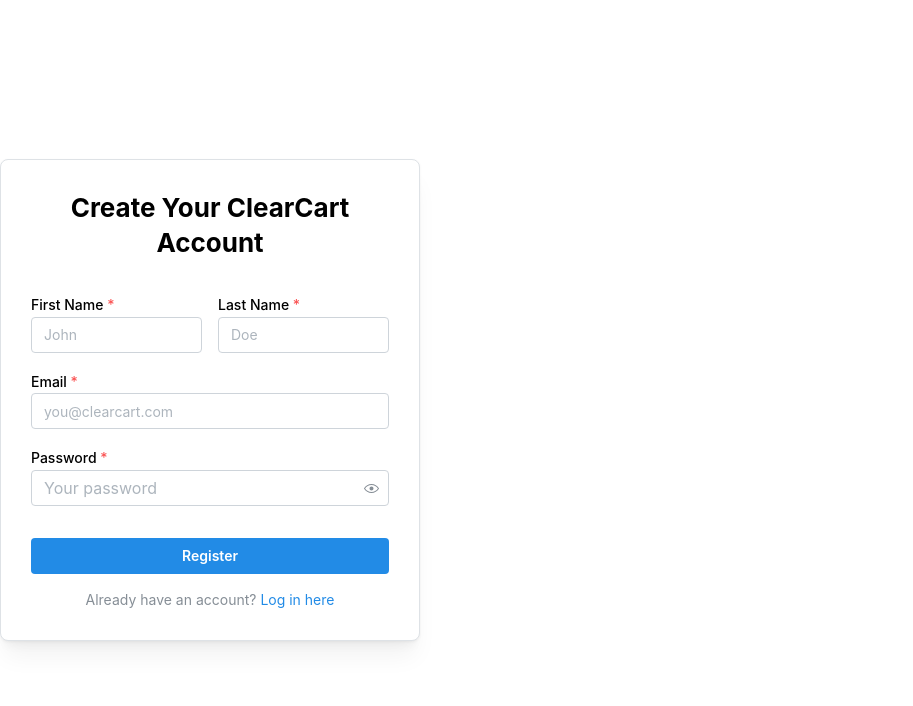
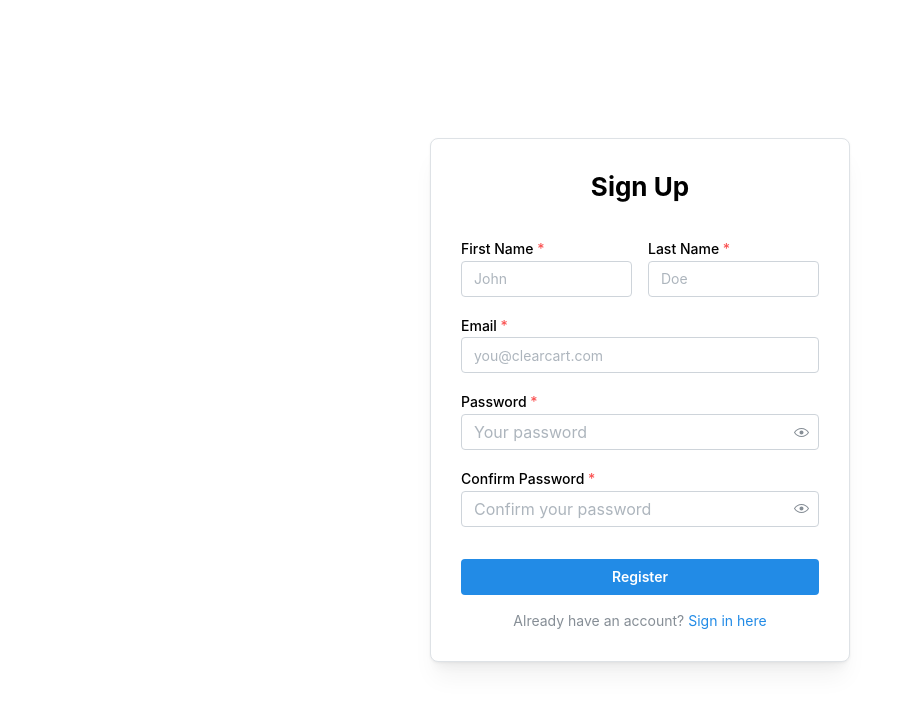
Before and after one commit to dstushar7/clearcart-take-home, a React (Vite) app in the folder frontend/: page /register in a window 1280 px wide. Shown: the top 706 px of the page, without its empty margins (0-913 px from the left). Built offline with nearby package versions, Linux system fonts and the light colour scheme; no server answers.

Commit message:
feat(frontend):login and registration working

```diff
--- a/frontend/src/App.jsx
+++ b/frontend/src/App.jsx
@@ -1,6 +1,6 @@
 // frontend/src/App.jsx
 
-import { Routes, Route } from 'react-router-dom';
+import { Routes, Route, Navigate } from 'react-router-dom';
 import { AuthProvider } from './contexts/AuthContext';
 import { ProtectedRoute } from './components/ProtectedRoute';
 
@@ -16,7 +16,7 @@
     <AuthProvider>
         <Routes>
             {/* Public Routes */}
-            <Route path="/" element={<HomePage />} />
+            <Route path="/" element={<Navigate to="/register" replace />} />
             <Route path="/login" element={<LoginPage />} />
             <Route path="/register" element={<RegisterPage />} />
 
--- a/frontend/src/api/mutations/authMutations.js
+++ b/frontend/src/api/mutations/authMutations.js
@@ -10,3 +10,17 @@
     }
   }
 `;
+
+export const LOGIN_MUTATION = gql`
+  mutation Login($email: String!, $password: String!) {
+    login(email: $email, password: $password) {
+      message
+      user {
+        id
+        firstName
+        lastName
+        email
+      }
+    }
+  }
+`;
--- /dev/null
+++ b/frontend/src/layouts/AuthLayout.jsx
@@ -0,0 +1,22 @@
+import React from 'react';
+import { Center } from '@mantine/core';
+
+/**
+ * A reusable layout component for authentication pages.
+ * It provides a full-screen, centered container for its children.
+ * @param {object} props - The component props.
+ * @param {React.ReactNode} props.children - The content to be rendered inside the layout.
+ */
+function AuthLayout({ children }) {
+  // Mantine's <Center> component handles horizontal centering perfectly.
+  // To make it center vertically as well, we give it a minimum height
+  // of 100% of the viewport height (100vh).
+  // We also add some padding for better spacing on small screens.
+  return (
+    <Center style={{ minHeight: '100vh', padding: '1rem' }}>
+      {children}
+    </Center>
+  );
+}
+
+export default AuthLayout;
--- a/frontend/src/pages/HomePage.jsx
+++ b/frontend/src/pages/HomePage.jsx
@@ -1,5 +1,8 @@
 import React from 'react';
-
+{/*
+    Keeping the HomePage component simple for now.
+    It can be expanded later with more features or content.
+*/}
 function HomePage() {
   return <div>Home Page</div>;
 }
--- a/frontend/src/pages/LoginPage.jsx
+++ b/frontend/src/pages/LoginPage.jsx
@@ -1,7 +1,108 @@
 import React from 'react';
+import { useForm } from '@mantine/form';
+import {
+  TextInput,
+  PasswordInput,
+  Button,
+  Paper,
+  Title,
+  Alert,
+  Anchor,
+  Center,
+  Text,
+} from '@mantine/core';
+import { useMutation } from '@apollo/client';
+import { Link, useNavigate } from 'react-router-dom';
+import { IconAlertCircle } from '@tabler/icons-react';
+import AuthLayout from '../layouts/AuthLayout';
+
+import { LOGIN_MUTATION } from '../api/mutations/authMutations';
+
 
 function LoginPage() {
-  return <div>Login Page</div>;
+  const navigate = useNavigate();
+
+  // For now, we are just redirecting. In the next step, we will use an AuthContext here.
+  // const { login } = useAuth(); // Preview of the next step
+
+  const [loginUser, { loading, error }] = useMutation(LOGIN_MUTATION, {
+    onCompleted: (data) => {
+      console.log('Login successful:', data.login.user);
+
+      // TODO: In our next step, we will save the user data to a global context.
+      // For example: login(data.login.user);
+
+      // After successful login, redirect to the homepage.
+      navigate('/');
+    },
+    onError: (error) => {
+      console.error('Login failed:', error.message);
+    },
+  });
+
+  const form = useForm({
+    initialValues: {
+      email: '',
+      password: '',
+    },
+    validate: {
+      email: (value) => (/^\S+@\S+$/.test(value) ? null : 'Invalid email'),
+      password: (value) => (value.length > 0 ? null : 'Password cannot be empty'),
+    },
+  });
+
+  const handleLogin = (values) => {
+    loginUser({
+      variables: {
+        email: values.email,
+        password: values.password,
+      },
+    });
+  };
+
+  return (
+    <AuthLayout>
+      {/* The Paper component is now the direct child */}
+      <Paper withBorder shadow="md" p={30} radius="md" style={{ width: 420 }}>
+        {/* All the content of the form remains identical */}
+        <Title align="center" order={2} mb="xl">
+          Welcome to ClearCart!
+        </Title>
+
+        {error && (
+          <Alert icon={<IconAlertCircle size="1rem" />} title="Login Failed" color="red" withCloseButton mb="md">
+            {error.message}
+          </Alert>
+        )}
+
+        <form onSubmit={form.onSubmit(handleLogin)}>
+          <TextInput
+            label="Email"
+            placeholder="you@clearcart.com"
+            required
+            {...form.getInputProps('email')}
+          />
+          <PasswordInput
+            mt="md"
+            label="Password"
+            placeholder="Your password"
+            required
+            {...form.getInputProps('password')}
+          />
+          <Button fullWidth mt="xl" type="submit" loading={loading}>
+            Sign in
+          </Button>
+        </form>
+
+        <Text c="dimmed" size="sm" ta="center" mt="md">
+          Don't have an account yet?{' '}
+          <Anchor component={Link} to="/register" size="sm">
+            Sign up here
+          </Anchor>
+        </Text>
+      </Paper>
+    </AuthLayout>
+  );
 }
 
 export default LoginPage;
--- a/frontend/src/pages/RegisterPage.jsx
+++ b/frontend/src/pages/RegisterPage.jsx
@@ -16,22 +16,15 @@
 import { useMutation } from '@apollo/client';
 import { Link, useNavigate } from 'react-router-dom';
 import { IconAlertCircle } from '@tabler/icons-react';
-
-// Import our updated mutation from the dedicated file
+import AuthLayout from '../layouts/AuthLayout';
 import { REGISTER_MUTATION } from '../api/mutations/authMutations';
 
 function RegisterPage() {
   const navigate = useNavigate();
 
-  // The useMutation hook from Apollo Client.
-  // We provide the mutation and get back a function to call it (registerUser),
-  // along with loading and error states.
   const [registerUser, { loading, error }] = useMutation(REGISTER_MUTATION, {
-    // onCompleted is a callback that runs when the mutation is successful.
-    // This is the perfect place to handle side-effects like navigation.
     onCompleted: (data) => {
       console.log('Registration successful:', data);
-      // After successful registration, send the user to the login page.
       navigate('/login');
     },
     onError: (error) => {
@@ -39,53 +32,53 @@
     },
   });
 
-  // Mantine's useForm hook handles state, validation, and submission for us.
   const form = useForm({
     initialValues: {
       firstName: '',
       lastName: '',
       email: '',
       password: '',
+      confirmPassword: '', // <-- 1. ADDED: State for the confirm password field
     },
-    // Define validation rules for each field.
     validate: {
       firstName: (value) => (value.trim().length < 2 ? 'First name must have at least 2 letters' : null),
       lastName: (value) => (value.trim().length < 2 ? 'Last name must have at least 2 letters' : null),
       email: (value) => (/^\S+@\S+$/.test(value) ? null : 'Invalid email'),
       password: (value) => (value.length < 6 ? 'Password must be at least 6 characters long' : null),
+      // <-- 2. ADDED: Validation rule for matching passwords
+      confirmPassword: (value, values) =>
+        value !== values.password ? 'Passwords do not match' : null,
     },
   });
 
-  // This function is called when the form is submitted and passes validation.
-  // The 'values' object contains all the form data.
   const handleRegister = (values) => {
+    // <-- 3. MODIFIED: Remove confirmPassword before sending to the API
+    // Our backend API only expects firstName, lastName, email, and password.
+    // We use object destructuring to create a new object without the 'confirmPassword' field.
+    const { confirmPassword, ...inputForApi } = values;
+
     registerUser({
       variables: {
-        // We pass the form values directly into the 'input' variable
-        // that our GraphQL mutation expects.
-        input: values,
+        input: inputForApi,
       },
     });
   };
 
   return (
-    <Center style={{ minHeight: '100vh' }}>
+    <AuthLayout>
       <Paper withBorder shadow="md" p={30} radius="md" style={{ width: 420 }}>
         <Title align="center" order={2} mb="xl">
-          Create Your ClearCart Account
+          Sign Up
         </Title>
 
-        {/* Conditionally render an Alert component if there's a GraphQL error */}
         {error && (
           <Alert icon={<IconAlertCircle size="1rem" />} title="Registration Failed" color="red" withCloseButton mb="md">
             {error.message}
           </Alert>
         )}
 
-        {/* We use Mantine's form handler for submission */}
         <form onSubmit={form.onSubmit(handleRegister)}>
           <Group grow>
-            {/* The ...form.getInputProps() helper connects each input to the form state and validation */}
             <TextInput label="First Name" placeholder="John" required {...form.getInputProps('firstName')} />
             <TextInput label="Last Name" placeholder="Doe" required {...form.getInputProps('lastName')} />
           </Group>
@@ -100,6 +93,15 @@
             {...form.getInputProps('password')}
           />
 
+          {/* <-- 4. ADDED: The UI for the confirm password input */}
+          <PasswordInput
+            mt="md"
+            label="Confirm Password"
+            placeholder="Confirm your password"
+            required
+            {...form.getInputProps('confirmPassword')}
+          />
+
           <Button fullWidth mt="xl" type="submit" loading={loading}>
             Register
           </Button>
@@ -108,11 +110,11 @@
         <Text c="dimmed" size="sm" ta="center" mt="md">
           Already have an account?{' '}
           <Anchor component={Link} to="/login" size="sm">
-            Log in here
+            Sign in here
           </Anchor>
         </Text>
       </Paper>
-    </Center>
+    </AuthLayout>
   );
 }
 
```
Also changed, not shown: frontend/src/main.jsx (+3 -7 lines).
